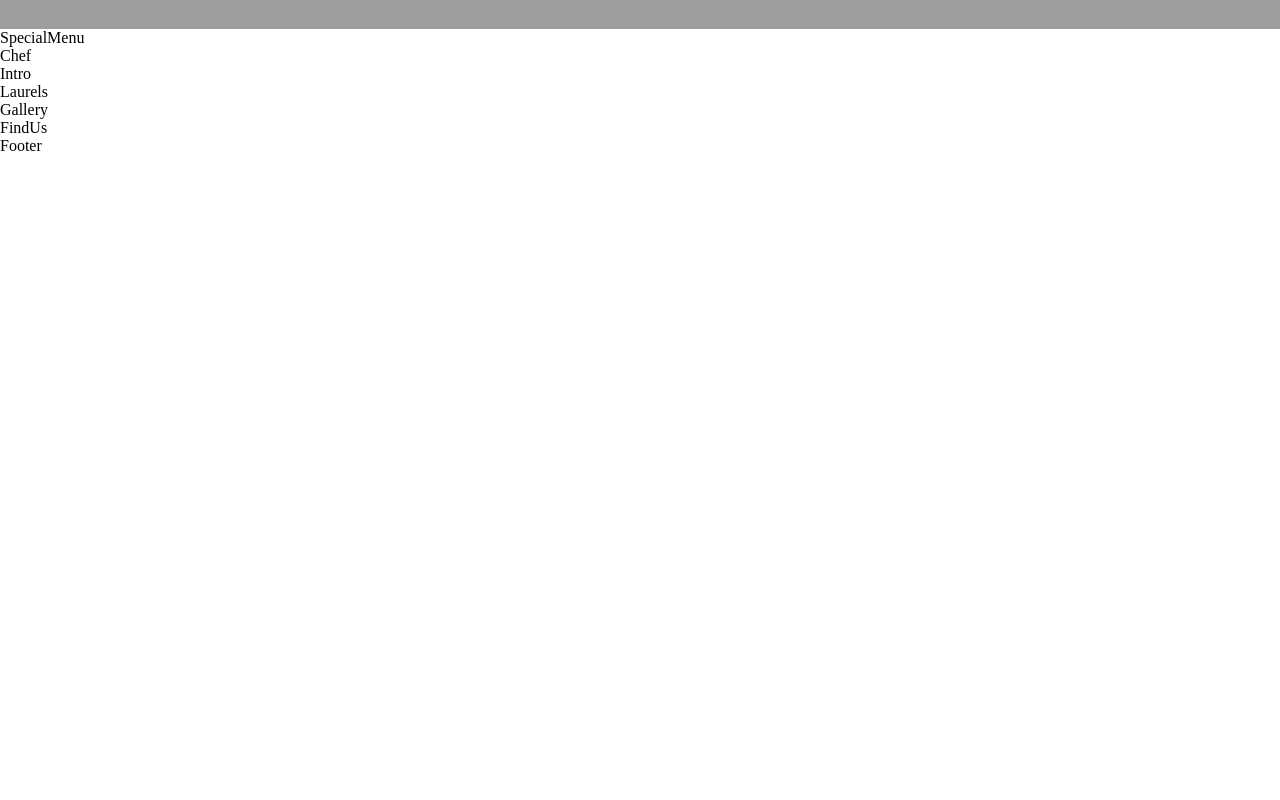
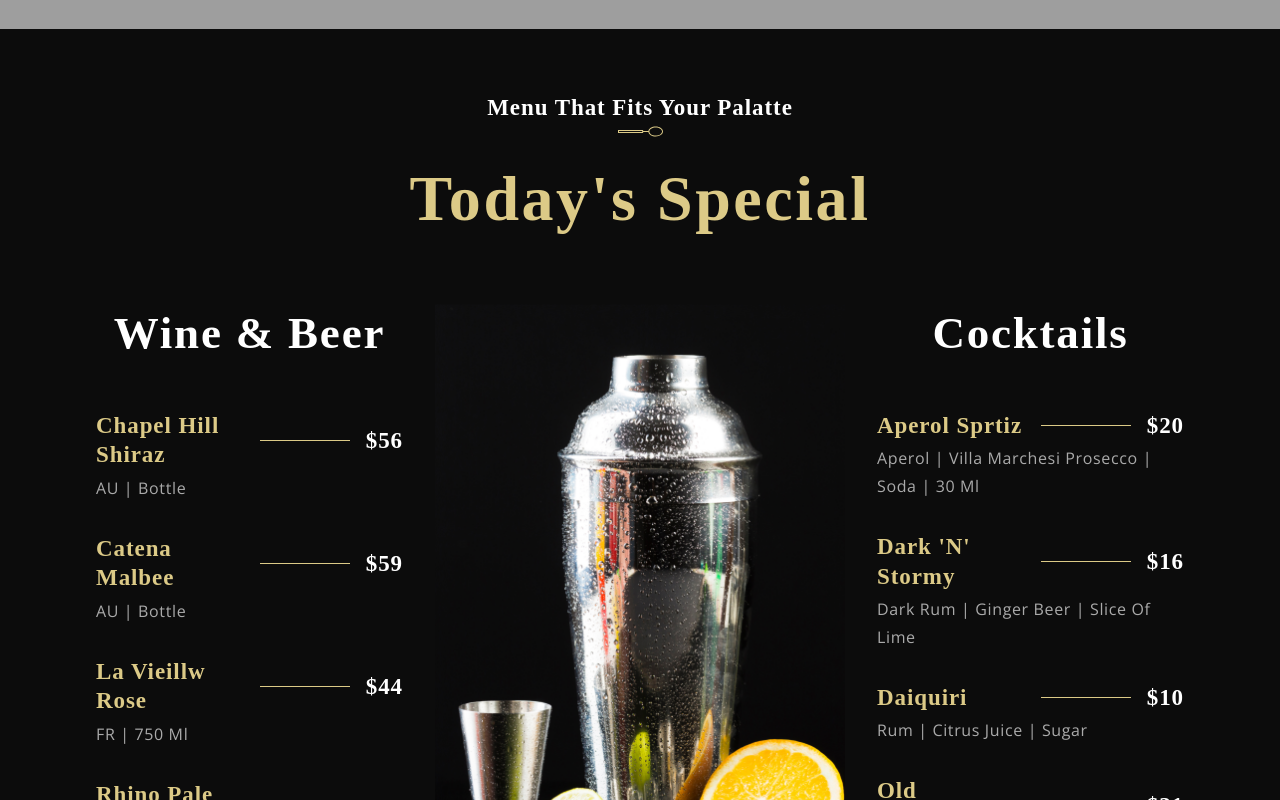
Before and after one commit to ishchuktaras/gerich-restaurant, a React (Create React App) app: page / in a window 1280 px wide. Shown: the part 2380-3180 px from the top of the page. Before the commit the page ends 2535 px from the top, so only its background shows below. Built offline with nearby package versions, Linux system fonts and the light colour scheme; grey boxes are pictures that could not be loaded; a web font is replaced by a local one.

Commit message:
Special menu add

```diff
--- a/src/components/Menuitem/MenuItem.css
+++ b/src/components/Menuitem/MenuItem.css
@@ -0,0 +1,35 @@
+.app__menuitem {
+    width: 100%;
+    margin: 1rem 0;
+
+    display: flex;
+    flex-direction: column;
+}
+
+.app__menuitem-head {
+    display: flex;
+    justify-content: space-between;
+    align-items: center;
+}
+
+.app__menuitem-sub {
+    width: 100%;
+    margin-top: 0.2rem;
+}
+
+.app__menuitem-name {
+    flex: 1;
+}
+
+.app__menuitem-dash {
+    width: 90px;
+    height: 1px;
+    background: var(--color-golden);
+    margin: 0 1rem;
+}
+
+.app__menuitem-price {
+    display: flex;
+    justify-content: flex-end;
+    align-items: flex-end;
+}
--- a/src/components/Menuitem/MenuItem.jsx
+++ b/src/components/Menuitem/MenuItem.jsx
@@ -2,10 +2,24 @@
 
 import './MenuItem.css';
 
-const MenuItem = () => (
-  <div>
-    MenuItem
+const MenuItem = ({ title, price, tags }) => (
+
+    <div className="app__menuitem">
+    <div className="app__menuitem-head">
+      <div className="app__menuitem-name">
+        <p className="p__cormorant" style={{ color: '#DCCA87' }}>{title}</p>
+      </div>
+      <div className="app__menuitem-dash" />
+      <div className="app__menuitem-price">
+        <p className="p__cormorant">{price}</p>
+      </div>
+    </div>
+
+    <div className="app__menuitem-sub">
+      <p className="p__opensans" style={{ color: '#AAAAAA' }}>{tags}</p>
+    </div>
   </div>
+
 );
 
 export default MenuItem;
--- a/src/container/Menu/SpecialMenu.css
+++ b/src/container/Menu/SpecialMenu.css
@@ -0,0 +1,86 @@
+.app__specialMenu {
+    flex-direction: column;
+    background: var(--color-black);
+}
+
+.app__specialMenu-title {
+    margin-bottom: 2rem;
+    text-align: center;
+}
+
+.app__specialMenu-menu {
+    width: 100%;
+    margin: 2rem 0;
+
+    display: flex;
+    justify-content: center;
+    align-items: flex-start;
+    flex-direction: row;
+}
+
+.app__specialMenu-menu_heading {
+    font-family: var(--font-base);
+    font-weight: 600;
+    font-size: 45px;
+    line-height: 58.5px;
+    letter-spacing: 0.04em;
+    color: var(--color-white);
+}
+
+.app__specialMenu-menu_wine,
+.app__specialMenu-menu_cocktails {
+    flex: 1;
+    width: 100%;
+    flex-direction: column;
+}
+
+.app__specialMenu-menu_img {
+    width: 410px;
+    margin: 0 2rem;
+}
+
+.app__specialMenu-menu_img img {
+    width: 100%;
+    height: auto;
+}
+
+.app__specialMenu_menu_items {
+    display: flex;
+    flex-direction: column;
+
+    margin: 2rem 0;
+    width: 100%;
+}
+
+@media screen and (min-width: 2000px) {
+    .app__specialMenu-menu_img {
+        width: 650px;
+    }
+
+    .app__specialMenu-menu_img img {
+        height: 920px;
+    }
+}
+
+@media screen and (max-width: 1150px) {
+    .app__specialMenu-menu {
+        flex-direction: column;
+        align-items: center;
+        width: 100%;
+    }
+
+    .app__specialMenu-menu_img {
+        margin: 3rem 0;
+    }
+}
+
+@media screen and (max-width: 650px) {
+    .app__specialMenu-menu_img {
+        width: 100%;
+    }
+
+    .app__specialMenu-menu_heading {
+        font-size: 35px;
+        line-height: 48.5px;
+    }
+}
--- a/src/container/Menu/SpecialMenu.jsx
+++ b/src/container/Menu/SpecialMenu.jsx
@@ -1,10 +1,43 @@
 import React from 'react';
 
+import { SubHeading, MenuItem } from '../../components';
+import { data, images } from '../../constants';
 import './SpecialMenu.css';
 
 const SpecialMenu = () => (
-  <div>
-    SpecialMenu
+  <div className="app__specialMenu flex__center section__padding" id="menu">
+    <div className="app__specialMenu-title">
+      <SubHeading title="Menu that fits your palatte" />
+      <h1 className="headtext__cormorant">Today&apos;s Special</h1>
+    </div>
+
+    <div className="app__specialMenu-menu">
+      <div className="app__specialMenu-menu_wine  flex__center">
+        <p className="app__specialMenu-menu_heading">Wine & Beer</p>
+        <div className="app__specialMenu_menu_items">
+          {data.wines.map((wine, index) => (
+            <MenuItem key={wine.title + index} title={wine.title} price={wine.price} tags={wine.tags} />
+          ))}
+        </div>
+      </div>
+
+      <div className="app__specialMenu-menu_img">
+        <img src={images.menu} alt="menu__img" />
+      </div>
+
+      <div className="app__specialMenu-menu_cocktails  flex__center">
+        <p className="app__specialMenu-menu_heading">Cocktails</p>
+        <div className="app__specialMenu_menu_items">
+          {data.cocktails.map((cocktail, index) => (
+            <MenuItem key={cocktail.title + index} title={cocktail.title} price={cocktail.price} tags={cocktail.tags} />
+          ))}
+        </div>
+      </div>
+    </div>
+
+    <div style={{ marginTop: 15 }}>
+      <button type="button" className="custom__button">View More</button>
+    </div>
   </div>
 );
 
```
Also changed, not shown: 1 other file (tests, documents, lock files or other folders).
